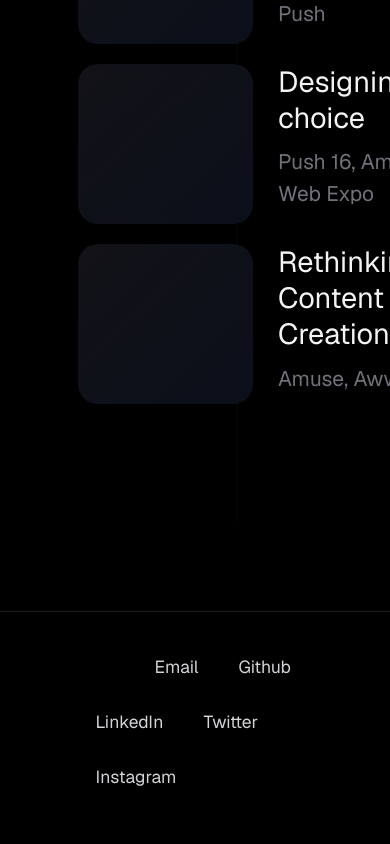
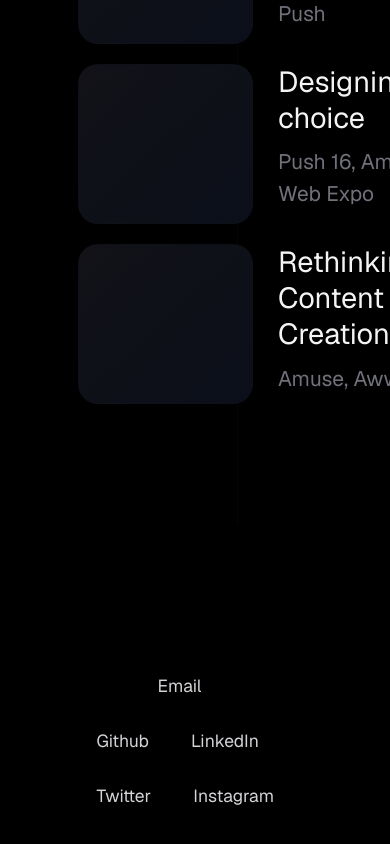
Before and after one commit to w-udhav/udv-home, a Next.js app: page / in a window 390 px wide. Shown: the part 5151-5995 px from the top of the page. Built offline with nearby package versions, Linux system fonts and the light colour scheme; some icons are missing.

Commit message:
refactor: integrate new LinkButton component across the application, update layout styles, and enhance project page responsiveness

```diff
--- a/src/app/layout.tsx
+++ b/src/app/layout.tsx
@@ -1,6 +1,5 @@
 import type { Metadata } from "next";
 import { Fraunces, Geist } from "next/font/google";
-import BottomDockNav from "@/components/ui/bottom-dock-nav";
 import CustomCursor from "@/components/ui/custom-cursor";
 import SiteFooter from "@/components/ui/site-footer";
 import { about, links } from "@/utils/constants";
@@ -61,11 +60,10 @@ export default function RootLayout({
   return (
     <html lang="en" dir="ltr">
       <body
-        className={`${serif.variable} ${sans.variable} pb-28 font-serif antialiased sm:pb-32`}
+        className={`${serif.variable} ${sans.variable} font-serif antialiased`}
       >
         <CustomCursor />
         {children}
-        <BottomDockNav />
         <SiteFooter />
       </body>
     </html>
--- a/src/app/page.tsx
+++ b/src/app/page.tsx
@@ -2,6 +2,7 @@
 
 import { Icon } from "@iconify/react";
 import { useEffect, useState } from "react";
+import BottomDockNav from "@/components/ui/bottom-dock-nav";
 import Button from "@/components/ui/button";
 import ButtonGroup from "@/components/ui/button-group";
 import ElsewhereSection from "@/components/ui/elsewhere-section";
@@ -55,6 +56,7 @@ export default function Home() {
       <ThinkingSection />
 
       <ElsewhereSection />
+      <BottomDockNav />
     </main>
   );
 }
--- a/src/app/projects/[slug]/page.tsx
+++ b/src/app/projects/[slug]/page.tsx
@@ -54,8 +54,8 @@ export default async function ProjectPage({ params }: ProjectPageProps) {
         logoImageSrc={project.logoImageSrc}
       />
 
-      <SectionView fullView className="px-4 py-16 sm:px-8 lg:px-12 lg:py-24">
-        <div className="mx-auto grid w-full max-w-[1380px] gap-12 lg:grid-cols-[minmax(0,1fr)_20rem]">
+      <SectionView className="py-16 lg:py-24">
+        <div className="grid gap-12 lg:grid-cols-[minmax(0,1fr)_20rem]">
           <div>
             <section>
               <h2 className="font-secondary text-xs uppercase tracking-[0.18em] text-zinc-400">
@@ -65,7 +65,7 @@ export default async function ProjectPage({ params }: ProjectPageProps) {
                 {project.stack.map((tech) => (
                   <span
                     key={tech}
-                    className="rounded-md border border-white/10 bg-white/5 px-3 py-1.5 font-secondary text-sm text-zinc-200"
+                    className="rounded-xl border border-white/10 bg-white/5 px-3 py-1.5 font-secondary text-sm text-zinc-200"
                   >
                     {tech}
                   </span>
--- a/src/components/projects/project-hero.tsx
+++ b/src/components/projects/project-hero.tsx
@@ -1,4 +1,5 @@
 import Image from "next/image";
+import SectionView from "@/components/ui/section-view";
 
 type ProjectHeroProps = {
   title: string;
@@ -12,7 +13,7 @@ export default function ProjectHero({
   logoImageSrc,
 }: ProjectHeroProps) {
   return (
-    <section className="relative flex min-h-[100svh] w-full items-end overflow-hidden border-b border-white/10 bg-black">
+    <section className="relative flex min-h-[90svh] w-full items-end overflow-hidden border-b border-white/10 bg-black">
       {logoImageSrc ? (
         <Image
           src={logoImageSrc}
@@ -27,14 +28,14 @@ export default function ProjectHero({
 
       <div className="absolute inset-0 bg-gradient-to-t from-black via-black/30 to-transparent" />
 
-      <div className="relative z-10 w-full px-4 pb-10 pt-32 sm:px-8 lg:px-12 lg:pb-14">
+      <SectionView className="relative z-10 w-full pb-10 pt-32 lg:pb-14">
         <h1 className="max-w-5xl font-serif text-4xl leading-[0.95] text-zinc-100 sm:text-6xl lg:text-8xl">
           {title}
         </h1>
         <p className="mt-4 max-w-3xl font-secondary text-sm text-zinc-300 sm:text-base">
           {subtitle}
         </p>
-      </div>
+      </SectionView>
     </section>
   );
 }
--- a/src/components/projects/project-navbar.tsx
+++ b/src/components/projects/project-navbar.tsx
@@ -1,4 +1,5 @@
-import Link from "next/link";
+import { Icon } from "@iconify/react";
+import LinkButton from "@/components/ui/link-button";
 import SectionView from "@/components/ui/section-view";
 
 type ProjectNavbarProps = {
@@ -8,20 +9,19 @@ type ProjectNavbarProps = {
 export default function ProjectNavbar({ title }: ProjectNavbarProps) {
   return (
     <header className="sticky top-0 z-40 w-full border-b border-white/10 bg-black/90 backdrop-blur-sm">
-      <SectionView
-        fullView
-        className="relative mx-auto flex h-20 w-full max-w-[1600px] items-center justify-between px-4 sm:px-8 lg:px-12"
-      >
+      <SectionView className="relative flex h-16 items-center justify-between">
         <div className="surface-grid-lines pointer-events-none absolute inset-0 opacity-40" />
         <p className="relative font-serif text-xl tracking-tight text-zinc-100">
           {title.toLowerCase()}
         </p>
-        <Link
+        <LinkButton
           href="/"
-          className="relative inline-flex items-center gap-2 rounded-md border border-white/10 bg-white/5 px-3 py-2 font-secondary text-sm text-zinc-200 transition-colors duration-200 hover:bg-white/10"
+          startIcon={<Icon icon="line-md:arrow-left" />}
+          variant="faded"
+          className="capitalize"
         >
-          home <span aria-hidden>→</span>
-        </Link>
+          back to site
+        </LinkButton>
       </SectionView>
     </header>
   );
--- /dev/null
+++ b/src/components/ui/link-button.tsx
@@ -0,0 +1,83 @@
+"use client";
+
+import clsx from "clsx";
+import Link, { type LinkProps } from "next/link";
+import type { AnchorHTMLAttributes, ReactNode } from "react";
+import CursorMergeWrapper from "@/components/ui/cursor-merge-wrapper";
+
+export const LINK_BUTTON_VARIANT = {
+  DEFAULT: "default",
+  FADED: "faded",
+  OUTLINED: "outlined",
+  FILLED: "filled",
+} as const;
+
+export type LinkButtonVariant =
+  (typeof LINK_BUTTON_VARIANT)[keyof typeof LINK_BUTTON_VARIANT];
+
+type LinkButtonProps = LinkProps &
+  Omit<
+    AnchorHTMLAttributes<HTMLAnchorElement>,
+    "href" | "className" | "children"
+  > & {
+    children?: ReactNode;
+    className?: string;
+    variant?: LinkButtonVariant;
+    startIcon?: ReactNode;
+    endIcon?: ReactNode;
+    mergePadding?: number;
+  };
+
+export default function LinkButton({
+  children,
+  className,
+  variant = LINK_BUTTON_VARIANT.DEFAULT,
+  startIcon,
+  endIcon,
+  mergePadding = 8,
+  ...props
+}: LinkButtonProps) {
+  const isIconOnly = Boolean(startIcon) && !children && !endIcon;
+
+  return (
+    <CursorMergeWrapper mergePadding={mergePadding}>
+      <Link
+        className={clsx(
+          "inline-flex items-center justify-center overflow-hidden rounded-xl border font-secondary text-sm transition-all duration-300 ease-out",
+          "focus-visible:outline-none focus-visible:ring-2 focus-visible:ring-primary-blue-100 focus-visible:ring-offset-2 focus-visible:ring-offset-background",
+          isIconOnly
+            ? "min-h-10 min-w-10 px-3 py-2 [--button-icon-size:1.25rem]"
+            : "min-h-10 px-3.5 py-2 [--button-icon-size:1rem]",
+          {
+            "cursor-merge-color-soft border-transparent bg-transparent text-zinc-300 hover:-translate-y-0.5 hover:bg-white/9 hover:text-zinc-100":
+              variant === LINK_BUTTON_VARIANT.DEFAULT,
+            "cursor-merge-color-soft border-transparent bg-white/6 text-zinc-300 hover:-translate-y-0.5 hover:bg-white/9 hover:text-zinc-100":
+              variant === LINK_BUTTON_VARIANT.FADED,
+            "cursor-merge-color-muted border-surface-800 bg-transparent text-foreground hover:border-surface-800 hover:bg-surface-800/45":
+              variant === LINK_BUTTON_VARIANT.OUTLINED,
+            "cursor-merge-color-soft border-transparent bg-surface-800 text-foreground hover:bg-surface-900":
+              variant === LINK_BUTTON_VARIANT.FILLED,
+          },
+          className,
+        )}
+        {...props}
+      >
+        {startIcon ? (
+          <span className="inline-flex h-[--button-icon-size] w-[--button-icon-size] items-center justify-center">
+            {startIcon}
+          </span>
+        ) : null}
+        {children ? (
+          <span className="inline-block leading-none -translate-y-[0.02em]">
+            {children}
+          </span>
+        ) : null}
+        {endIcon ? (
+          <span className="inline-flex h-[--button-icon-size] w-[--button-icon-size] items-center justify-center">
+            {endIcon}
+          </span>
+        ) : null}
+      </Link>
+    </CursorMergeWrapper>
+  );
+}
--- a/src/components/ui/site-footer.tsx
+++ b/src/components/ui/site-footer.tsx
@@ -1,9 +1,7 @@
 import { Icon } from "@iconify/react";
-import clsx from "clsx";
-import Link from "next/link";
 import SectionView from "@/components/ui/section-view";
 import { links } from "@/utils/constants";
-import CursorMergeWrapper from "./cursor-merge-wrapper";
+import LinkButton from "./link-button";
 
 type FooterLink = {
   id: string;
@@ -27,38 +25,33 @@ const footerLinks: FooterLink[] = [
 
 export default function SiteFooter() {
   return (
-    <footer className="relative border-t border-white/10 bg-black/95">
-      <SectionView className="relative py-6">
+    <footer className="relative py-10">
+      <SectionView className="relative">
         <div className="flex flex-wrap items-center gap-1">
-          <CursorMergeWrapper mergePadding={8}>
-            <Link
+          <LinkButton
             href="/"
             aria-label="home"
-              className="group inline-flex min-h-10 min-w-10 items-center justify-center overflow-hidden rounded-xl px-3 py-2 text-zinc-300 transition-all duration-300 ease-out hover:-translate-y-0.5 hover:bg-white/9 hover:text-zinc-100"
-            >
+            className="group"
+            startIcon={
               <Icon
                 icon="material-symbols-light:home-rounded"
                 width={24}
                 height={24}
                 className="transition-transform duration-300 group-hover:scale-105"
               />
-            </Link>
-          </CursorMergeWrapper>
+            }
+          />
 
           {footerLinks.map((item) => (
-            <CursorMergeWrapper key={item.id} mergePadding={8}>
-              <Link
+            <LinkButton
+              key={item.id}
               href={item.href}
               target={item.external ? "_blank" : undefined}
               rel={item.external ? "noreferrer" : undefined}
-                className={clsx(
-                  "inline-flex min-h-10 items-center justify-center overflow-hidden rounded-xl px-3.5 py-2 font-secondary text-sm capitalize text-zinc-300 transition-all duration-300 ease-out",
-                  "hover:-translate-y-0.5 hover:bg-white/9 hover:text-zinc-100",
-                )}
+              className="capitalize"
             >
               {item.label}
-              </Link>
-            </CursorMergeWrapper>
+            </LinkButton>
           ))}
         </div>
       </SectionView>
```
Also changed, not shown: src/components/projects/project-meta-panel.tsx (+14 -10 lines). Lines whose indentation alone changed are shown as unchanged.
